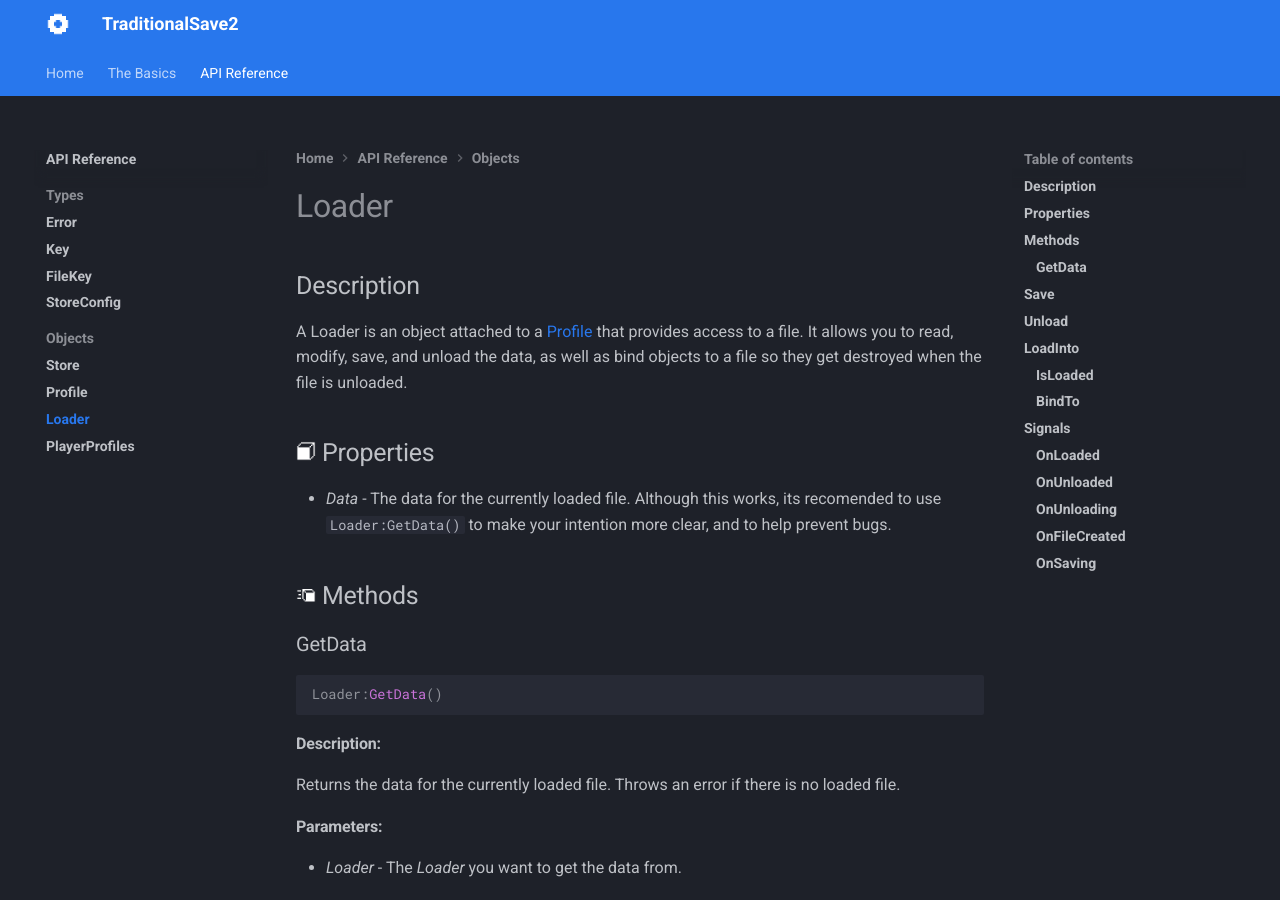
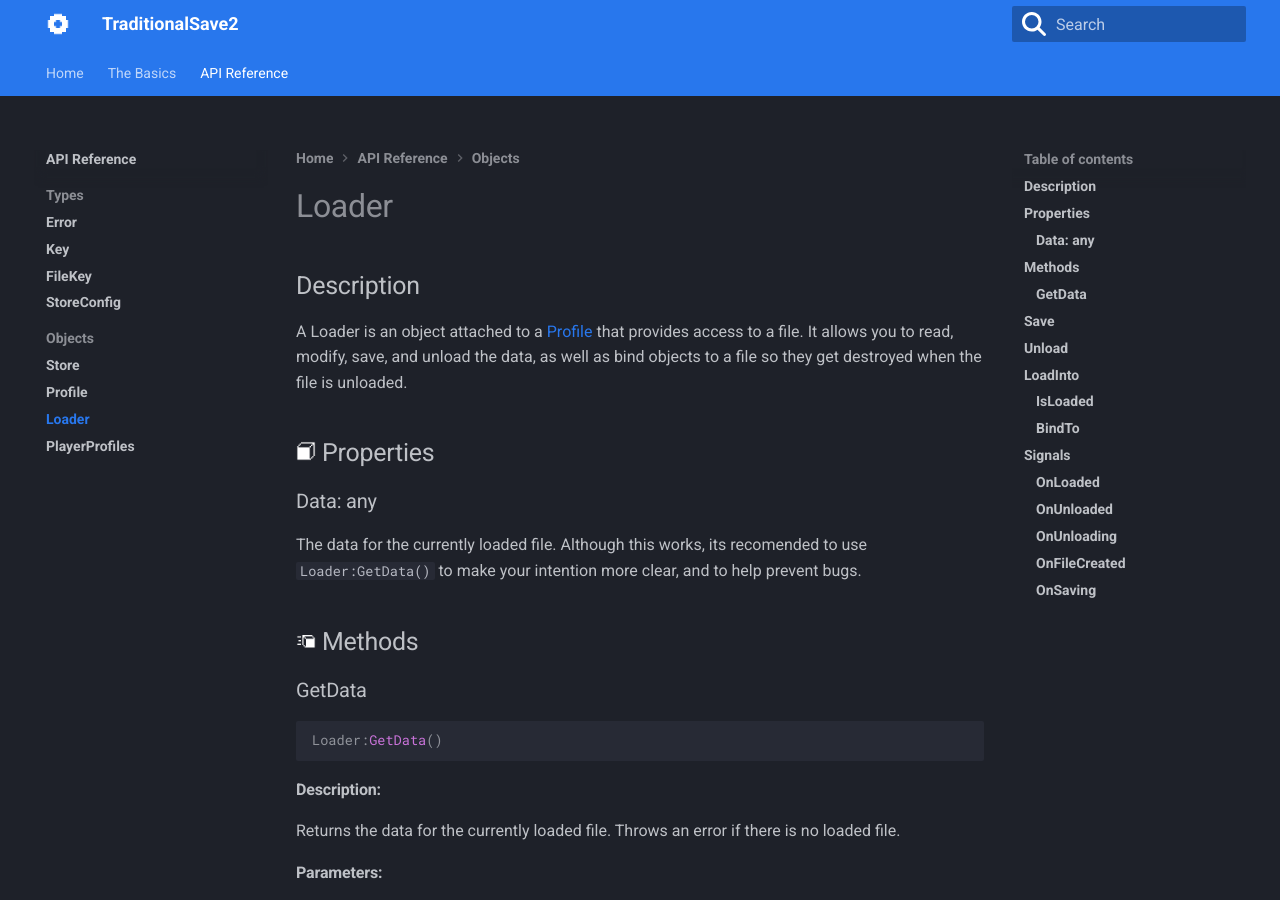
Before and after one commit to Judash399/Traditional-Save, an MkDocs documentation site: the page built from docs/API-Reference/Objects/Loader.md, in a window 1280 px wide and 900 px high. Built offline with MkDocs 1.6.1 and Material for MkDocs 9.7.7, drawn with Linux system fonts in a browser that asks for light colours; the version menu is left out.

Commit message:
Update docs and types; remove CI workflow
Deleted the GitHub Actions CI workflow. Improved documentation formatting and clarity in Loader and Profile API reference files. Enhanced type annotations and comments in src/init.luau for Store, Loader, and Profile. Updated mkdocs.yml to add announce.dismiss feature and search plugin. Minor HTML announcement formatting change.

```diff
--- a/docs/API-Reference/Objects/Loader.md
+++ b/docs/API-Reference/Objects/Loader.md
@@ -5,7 +5,8 @@ A Loader is an object attached to a [Profile](../Profile.md) that provides acces
 
 ## <img src="/docsAssets/property.png" width="20"> Properties
 
-* *Data* - The data for the currently loaded file. Although this works, its recomended to use `Loader:GetData()` to make your intention more clear, and to help prevent bugs.
+### Data: any
+The data for the currently loaded file. Although this works, its recomended to use `Loader:GetData()` to make your intention more clear, and to help prevent bugs.
 
 ## <img src="/docsAssets/function.png" width="20"> Methods
 
--- a/docs/overrides/announcement.html
+++ b/docs/overrides/announcement.html
@@ -1,5 +1,5 @@
 {% extends "base.html" %}
 
 {% block announce %}
-<p>This is an unfinished version of TraditionalSave2!</p>
+This is an unfinished version of TraditionalSave2!
 {% endblock %}
--- a/mkdocs.yml
+++ b/mkdocs.yml
@@ -26,6 +26,7 @@ theme:
       - header.autohide
       - search.suggest
       - search.highlight
+      - announce.dismiss
   font:
     text: Roboto
     code: Roboto Mono
@@ -51,6 +52,7 @@ extra_css:
   - docsAssets/smooth-scroll.css
 
 plugins:
+  - search
   - mike:
 
 extra:
```
Also changed, not shown: docs/API-Reference/Objects/Profile.md (+1 -1 lines), 2 other files.
